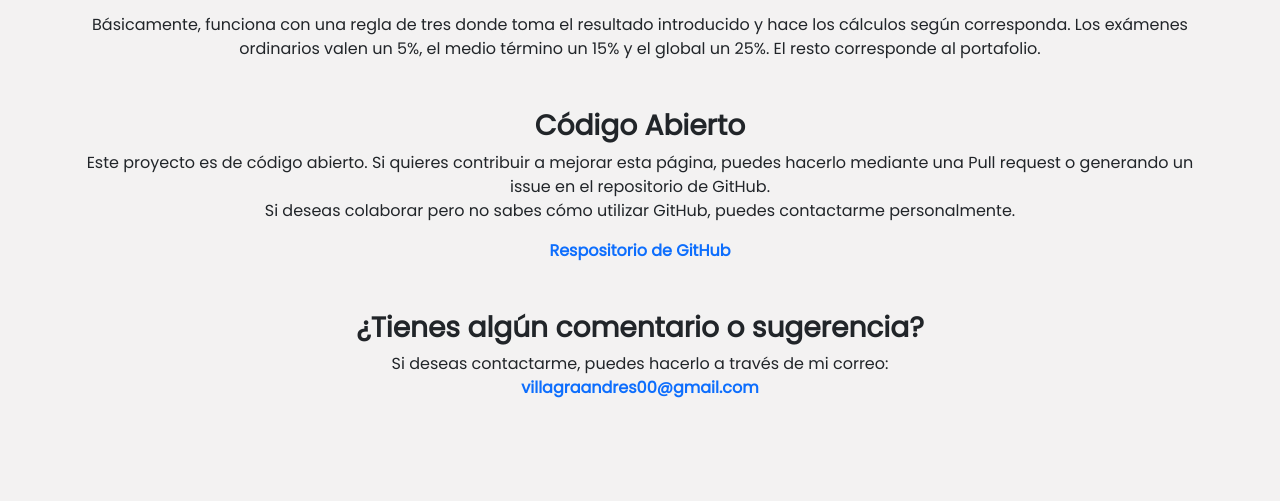
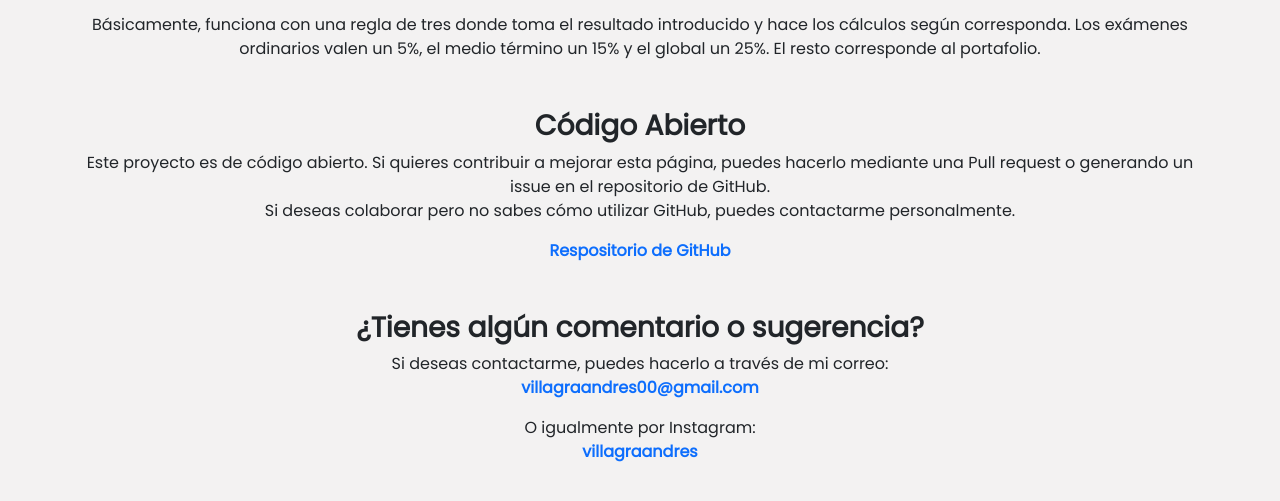
Before and after one commit to villagraandres/Calculadora-de-Promedio, a plain HTML site: page info.html in a window 1280 px wide. Shown: the part 217-718 px from the top of the page. Drawn offline with nearby package versions, Linux system fonts and the light colour scheme.

Commit message:
Update info.html

```diff
--- a/info.html
+++ b/info.html
@@ -55,6 +55,11 @@
     <p class="text-center">Si deseas contactarme, puedes hacerlo a través de mi correo:
         <br>
         <a href="mailto:villagraandres00@gmail.com">villagraandres00@gmail.com</a>
+
+    </p>
+    <p>O igualmente por Instagram:
+        <br>
+        <a href="https://www.instagram.com/villagrandres/" target="_blank">villagraandres</a>
     </p>
 </div>
 
```
